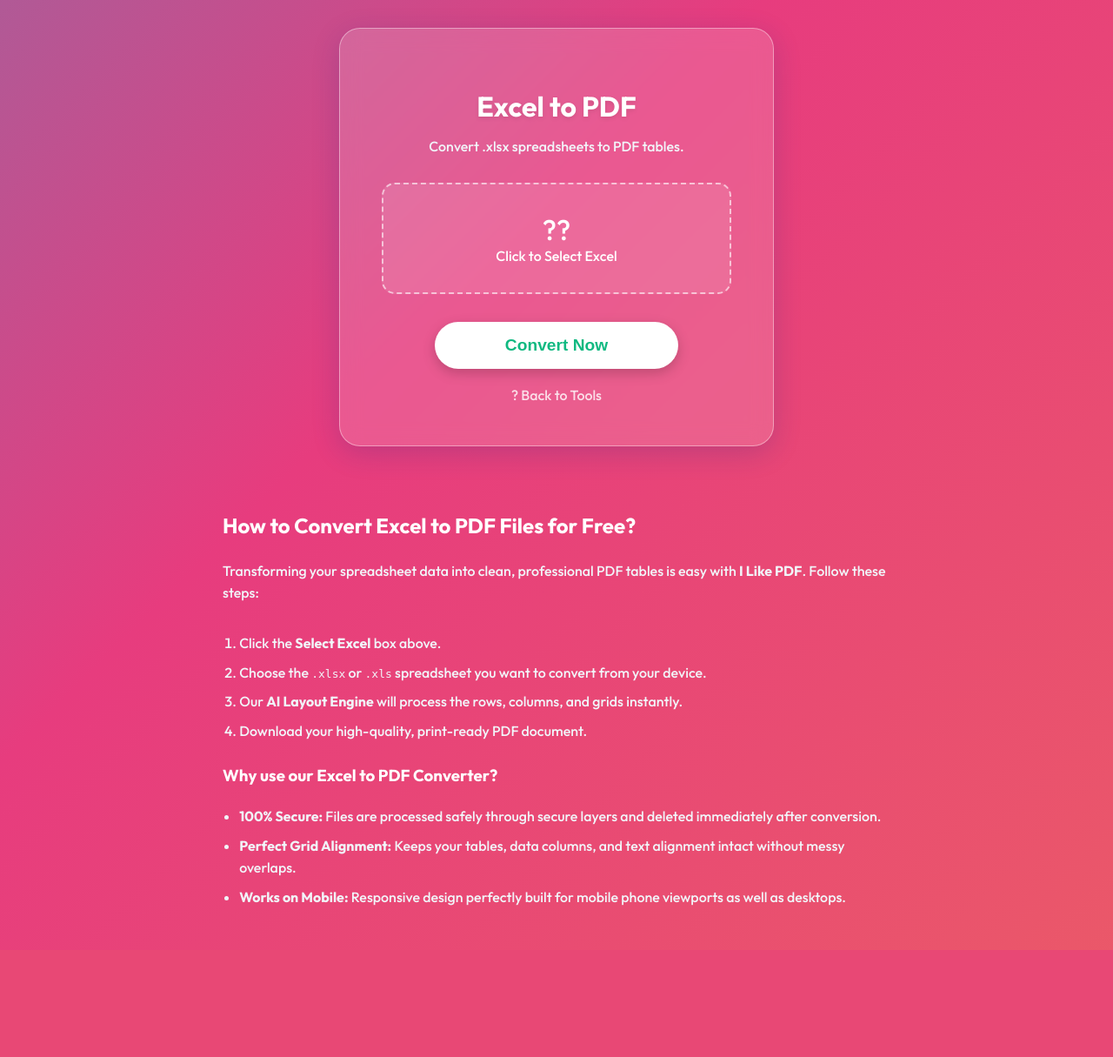
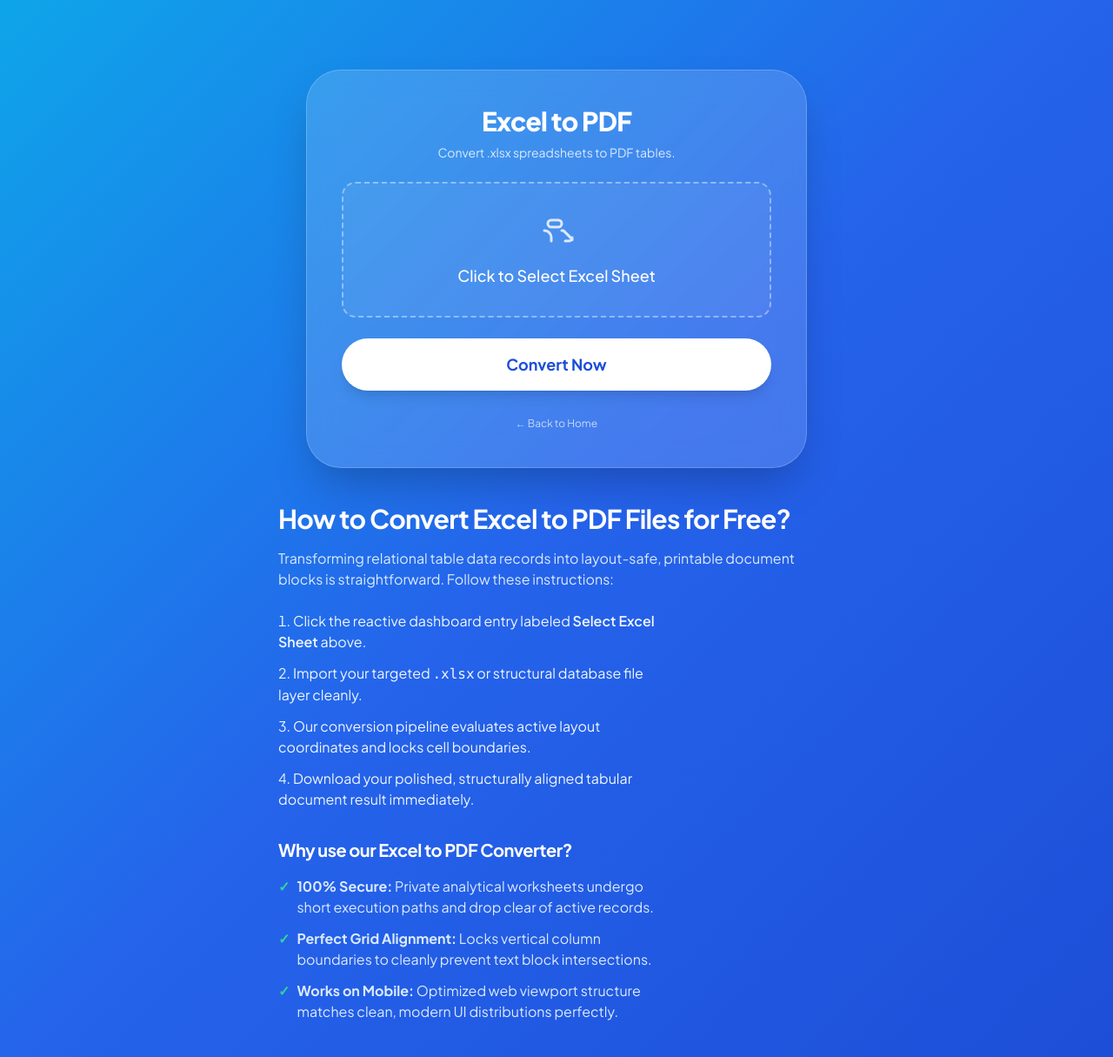
Before and after one commit to sadrealam776-collab/I-like-pdf-website, a Flask app: page /excel-to-pdf in a window 1280 px wide. Shown: the whole page at 87% size. Before the commit the page ends 1092 px from the top, so only its background shows below. Run offline with Flask 3, Linux system fonts and the light colour scheme; some libraries are stand-ins or nearby versions.

Commit message:
Update excel_to_pdf.html

```diff
--- a/templates/excel_to_pdf.html
+++ b/templates/excel_to_pdf.html
@@ -2,140 +2,137 @@
 <html lang="en">
 <head>
     <meta charset="UTF-8">
+    <meta name="viewport" content="width=device-width, initial-scale=1.0">
     <title>Excel to PDF | I Like PDF</title>
-    <link href="https://fonts.googleapis.com/css2?family=Outfit:wght@300;500;700&display=swap" rel="stylesheet">
+    <script src="https://cdn.tailwindcss.com"></script>
+    <link href="https://fonts.googleapis.com/css2?family=Plus+Jakarta+Sans:wght@400;500;600;700;800&display=swap" rel="stylesheet">
     <style>
-        /* AURORA THEME WITH TOP-TO-BOTTOM LAYOUT */
         body {
-            font-family: 'Outfit', sans-serif;
-            background: linear-gradient(-45deg, #ee7752, #e73c7e, #23a6d5, #23d5ab);
-            background-size: 400% 400%;
-            animation: gradientBG 15s ease infinite;
-            color: white;
+            font-family: 'Plus Jakarta Sans', sans-serif;
+            background: linear-gradient(135deg, #0ea5e9 0%, #2563eb 50%, #1d4ed8 100%);
             min-height: 100vh;
-            display: flex;
-            flex-direction: column; /* ????????? ?? ??? ?? ???? ??? ???? ?? ??? */
-            align-items: center;
-            justify-content: start; /* ??? ?? ????????? ???? ???? ?? ??? */
-            text-align: center;
-            margin: 0;
-            padding: 2rem 1rem; /* ?????? ???? ?????? ?? ??????? ??????? ?? ? ????? */
-            box-sizing: border-box;
         }
-        @keyframes gradientBG { 0% {background-position: 0% 50%} 50% {background-position: 100% 50%} 100% {background-position: 0% 50%} }
-
-        .container {
+        .glass-card {
             background: rgba(255, 255, 255, 0.15);
-            backdrop-filter: blur(12px);
-            -webkit-backdrop-filter: blur(12px);
-            padding: 3rem;
-            border-radius: 24px;
-            border: 1px solid rgba(255,255,255,0.4);
-            max-width: 500px;
-            width: 100%;
-            box-shadow: 0 8px 32px 0 rgba(31, 38, 135, 0.2);
-            box-sizing: border-box;
-            margin-bottom: 3rem; /* ???????? ?? ???? ?? ??????? ?? ??? ??? */
+            backdrop-filter: blur(16px);
+            -webkit-backdrop-filter: blur(16px);
+            border: 1px solid rgba(255, 255, 255, 0.2);
         }
-
-        h1 { margin-bottom: 0.5rem; text-shadow: 0 2px 5px rgba(0,0,0,0.1); }
-        p { color: #f1f5f9; margin-bottom: 2rem; }
-
-        .file-upload {
-            border: 2px dashed rgba(255,255,255,0.6);
-            border-radius: 15px;
-            padding: 2rem;
-            transition: 0.3s;
-            cursor: pointer;
-            background: rgba(255, 255, 255, 0.1);
-            box-sizing: border-box;
+        .loader {
+            border: 3px solid rgba(255, 255, 255, 0.3);
+            border-top: 3px solid #ffffff;
+            border-radius: 50%;
+            width: 24px;
+            height: 24px;
+            animation: spin 1s linear infinite;
+            display: inline-block;
         }
-        .file-upload:hover { background: rgba(255, 255, 255, 0.2); border-color: white; }
-
-        button {
-            background: white;
-            color: #10b981; /* Excel Green */
-            border: none;
-            padding: 1rem 3rem;
-            font-size: 1.2rem;
-            font-weight: 800;
-            border-radius: 50px;
-            cursor: pointer;
-            transition: 0.3s;
-            margin-top: 2rem;
-            box-shadow: 0 5px 15px rgba(0,0,0,0.2);
-            width: 100%; /* ?????? ???????? ????? ?? ??? */
-            max-width: 280px;
-        }
-        button:hover { transform: scale(1.05); box-shadow: 0 10px 25px rgba(0,0,0,0.3); }
-
-        .back-link { display: inline-block; margin-top: 20px; color: rgba(255,255,255,0.8); text-decoration: none; font-weight: 500; }
-
-        /* ???? ??????? ?????? ?? ??? ?? ????? */
-        .info-section {
-            max-width: 800px;
-            width: 100%;
-            margin: 0 auto;
-            color: #f1f5f9;
-            text-align: left;
-            line-height: 1.6;
-            padding: 0 1rem;
-            box-sizing: border-box;
-        }
-        .info-section h2, .info-section h3 {
-            color: white;
-            margin-top: 1.5rem;
-        }
-        .info-section ol, .info-section ul {
-            padding-left: 1.2rem;
-        }
-        .info-section li {
-            margin-bottom: 0.5rem;
-        }
+        @keyframes spin { 0% { transform: rotate(0deg); } 100% { transform: rotate(360deg); } }
     </style>
 </head>
-<body>
+<body class="flex flex-col items-center justify-start p-4 md:p-10 text-white">
 
-    <div class="container">
-        <h1>Excel to PDF</h1>
-        <p>Convert .xlsx spreadsheets to PDF tables.</p>
+    <div class="w-full max-w-4xl flex flex-col items-center gap-10 mt-4 md:mt-10">
 
-        <form action="/api/excel-to-pdf" method="post" enctype="multipart/form-data">
-            <div class="file-upload" onclick="document.getElementById('fileInput').click()">
-                <span style="font-size: 2rem;">??</span><br>
-                <span id="fileName">Click to Select Excel</span>
-                <input type="file" id="fileInput" name="file" accept=".xlsx,.xls" required style="display:none;">
+        <!-- Top UI Toolbox Container -->
+        <div class="glass-card w-full max-w-xl p-8 md:p-10 rounded-[2.5rem] shadow-2xl relative overflow-hidden">
+            <div class="text-center mb-6">
+                <h1 class="text-3xl font-extrabold tracking-tight mb-2 text-white">Excel to PDF</h1>
+                <p class="text-blue-100 text-sm">Convert .xlsx spreadsheets to PDF tables.</p>
             </div>
 
-            <button type="submit">Convert Now</button>
-        </form>
+            <form id="uploadForm" action="/api/excel-to-pdf" method="POST" enctype="multipart/form-data">
+                <div class="group relative border-2 border-dashed border-white/40 rounded-2xl p-8 text-center hover:border-white transition-all bg-white/5 cursor-pointer">
+                    <input type="file" name="file" id="pdf_file" accept=".xlsx,.xls"
+                           class="absolute inset-0 w-full h-full opacity-0 cursor-pointer" required>
 
-        <a href="/" class="back-link">? Back to Tools</a>
-    </div>
+                    <div id="fileStatus">
+                        <div class="text-white/80 mb-3 flex justify-center">
+                            <svg class="w-12 h-12" fill="none" stroke="currentColor" viewBox="0 0 24 24">
+                                <path stroke-linecap="round" stroke-linejoin="round" stroke-width="1.5" d="M9 17v-2a4 4 0 00-4-4H5m10 0h.586a1 1 0 01.707.293l4.414 4.414a1 1 0 01.293.707V15a2 2 0 01-2 2h-2M9 5a2 2 0 100 4h4a2 2 0 100-4H9z"></path>
+                            </svg>
+                        </div>
+                        <p class="text-white font-medium text-lg" id="fileNameText">Click to Select Excel Sheet</p>
+                    </div>
+                </div>
 
-    <div class="info-section">
-        <h2>How to Convert Excel to PDF Files for Free?</h2>
-        <p>Transforming your spreadsheet data into clean, professional PDF tables is easy with <strong>I Like PDF</strong>. Follow these steps:</p>
-        <ol>
-            <li>Click the <strong>Select Excel</strong> box above.</li>
-            <li>Choose the <code>.xlsx</code> or <code>.xls</code> spreadsheet you want to convert from your device.</li>
-            <li>Our <strong>AI Layout Engine</strong> will process the rows, columns, and grids instantly.</li>
-            <li>Download your high-quality, print-ready PDF document.</li>
-        </ol>
+                <button type="submit" id="submitBtn"
+                        class="w-full mt-6 bg-white text-blue-700 font-bold py-4 px-6 rounded-full shadow-lg hover:bg-blue-50 hover:scale-[1.02] active:scale-[0.98] transition-all flex items-center justify-center text-lg">
+                    <span id="btnText">Convert Now</span>
+                </button>
+            </form>
 
-        <h3>Why use our Excel to PDF Converter?</h3>
-        <ul>
-            <li><strong>100% Secure:</strong> Files are processed safely through secure layers and deleted immediately after conversion.</li>
-            <li><strong>Perfect Grid Alignment:</strong> Keeps your tables, data columns, and text alignment intact without messy overlaps.</li>
-            <li><strong>Works on Mobile:</strong> Responsive design perfectly built for mobile phone viewports as well as desktops.</li>
-        </ul>
+            <div id="loadingMsg" class="hidden mt-6 text-center bg-black/20 p-4 rounded-xl backdrop-blur-sm">
+                <div class="loader mb-2"></div>
+                <p class="text-white text-sm font-medium animate-pulse">Parsing structural cells, tracking metrics & generating tables...</p>
+            </div>
+
+            <div class="text-center mt-6">
+                <a href="/" class="text-xs text-white/70 hover:text-white transition-colors">← Back to Home</a>
+            </div>
+        </div>
+
+        <!-- Information/Documentation Below -->
+        <div class="w-full max-w-2xl text-center md:text-left px-4">
+            <h2 class="text-2xl md:text-3xl font-bold mb-4 tracking-tight">How to Convert Excel to PDF Files for Free?</h2>
+            <p class="text-blue-100 mb-6 text-sm md:text-base leading-relaxed">
+                Transforming relational table data records into layout-safe, printable document blocks is straightforward. Follow these instructions:
+            </p>
+
+            <ol class="list-decimal list-inside space-y-3 text-blue-50 text-sm md:text-base mb-8 text-left max-w-md mx-auto md:mx-0">
+                <li>Click the reactive dashboard entry labeled <span class="font-semibold">Select Excel Sheet</span> above.</li>
+                <li>Import your targeted <code>.xlsx</code> or structural database file layer cleanly.</li>
+                <li>Our conversion pipeline evaluates active layout coordinates and locks cell boundaries.</li>
+                <li>Download your polished, structurally aligned tabular document result immediately.</li>
+            </ol>
+
+            <h3 class="text-xl font-bold mb-4 tracking-tight">Why use our Excel to PDF Converter?</h3>
+            <ul class="space-y-3 text-blue-100 text-sm md:text-base text-left max-w-md mx-auto md:mx-0">
+                <li class="flex items-start gap-2">
+                    <span class="text-emerald-400 font-bold">✓</span>
+                    <span><strong>100% Secure:</strong> Private analytical worksheets undergo short execution paths and drop clear of active records.</span>
+                </li>
+                <li class="flex items-start gap-2">
+                    <span class="text-emerald-400 font-bold">✓</span>
+                    <span><strong>Perfect Grid Alignment:</strong> Locks vertical column boundaries to cleanly prevent text block intersections.</span>
+                </li>
+                <li class="flex items-start gap-2">
+                    <span class="text-emerald-400 font-bold">✓</span>
+                    <span><strong>Works on Mobile:</strong> Optimized web viewport structure matches clean, modern UI distributions perfectly.</span>
+                </li>
+            </ul>
+        </div>
+
     </div>
 
     <script>
-        document.getElementById('fileInput').onchange = function () {
-            if(this.files && this.files.length > 0) {
-                document.getElementById('fileName').innerText = "Selected: " + this.files[0].name;
+        const form = document.getElementById('uploadForm');
+        const fileInput = document.getElementById('pdf_file');
+        const fileNameText = document.getElementById('fileNameText');
+        const submitBtn = document.getElementById('submitBtn');
+        const btnText = document.getElementById('btnText');
+        const loadingMsg = document.getElementById('loadingMsg');
+
+        fileInput.onchange = () => {
+            if (fileInput.files.length > 0) {
+                fileNameText.innerText = "Selected: " + fileInput.files[0].name;
             }
+        };
+
+        form.onsubmit = () => {
+            submitBtn.disabled = true;
+            submitBtn.classList.add('opacity-50', 'cursor-not-allowed');
+            btnText.innerText = "Processing...";
+            loadingMsg.classList.remove('hidden');
+
+            setTimeout(() => {
+                submitBtn.disabled = false;
+                submitBtn.classList.remove('opacity-50', 'cursor-not-allowed');
+                btnText.innerText = "Convert Now";
+                loadingMsg.classList.add('hidden');
+            }, 20000);
+
+            return true;
         };
     </script>
 </body>
```
